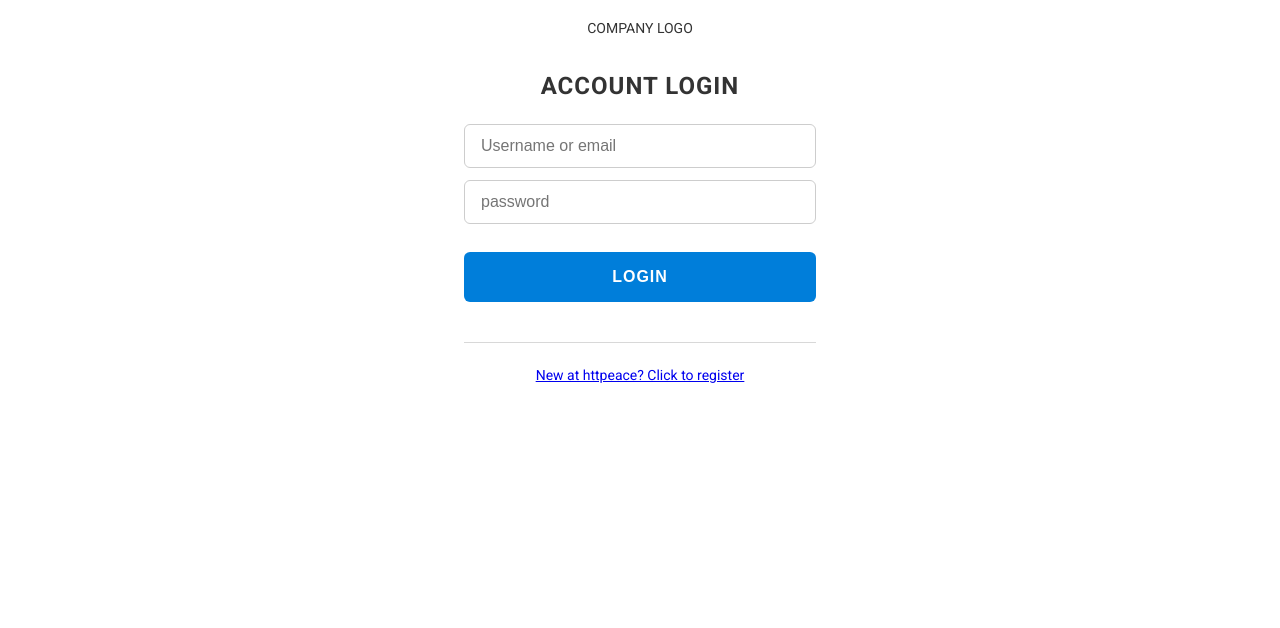
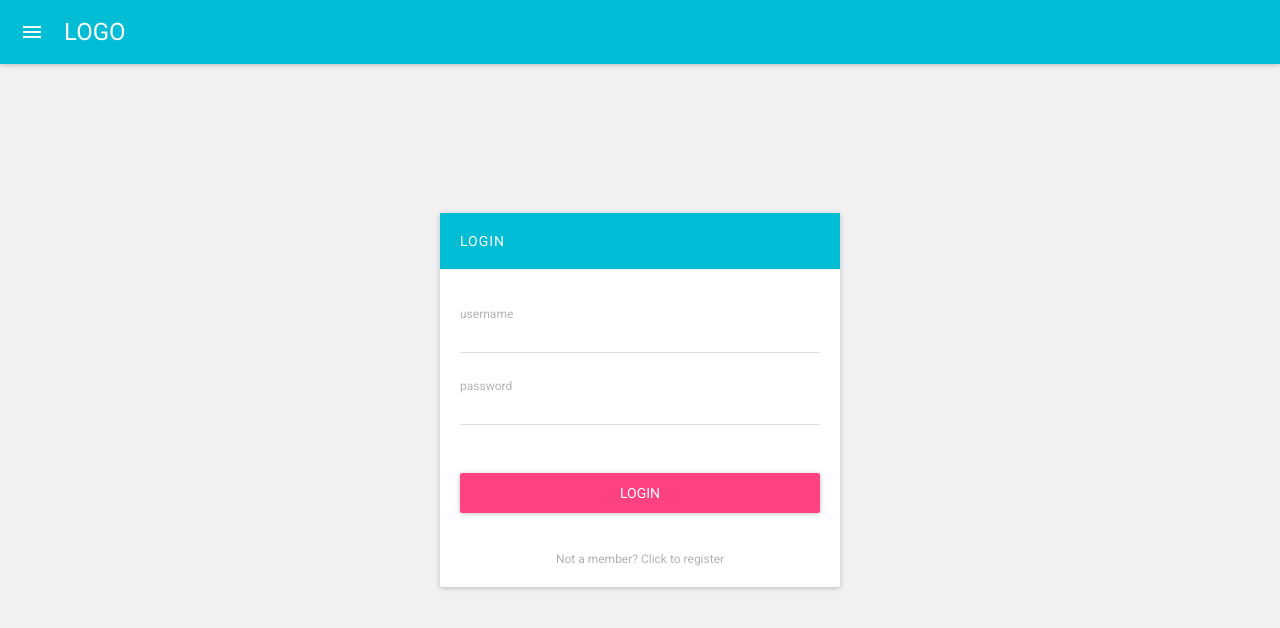
Before and after one commit to anath2/react-login-app, a React app: page /login in a window 1280 px wide. Built offline with nearby package versions, Linux system fonts and the light colour scheme.

Commit message:
Login page styling

```diff
--- a/package.json
+++ b/package.json
@@ -3,6 +3,8 @@
   "version": "0.1.0",
   "private": true,
   "dependencies": {
+    "material-ui": "^0.19.0",
+    "normalize.css": "^7.0.0",
     "prop-types": "^15.5.10",
     "react": "^15.6.1",
     "react-dom": "^15.6.1",
--- a/public/style.css
+++ b/public/style.css
@@ -1,103 +1,8 @@
 @import url('https://fonts.googleapis.com/css?family=Roboto:400,700');
 
-* {
-  box-sizing: border-box;
+body {
+  background-color: #f1f1f1
 }
-
-body {
-  font-family: "Roboto", sans-serif;
-  font-size: 16px;
-  color: #333;
+input:-webkit-autofill {
+  -webkit-box-shadow: 0 0 0 1000px white inset;
 }
-
-.wrapper {
-  width: 100%;
-  max-width: 400px;
-  padding: 12px;
-  font-size: 14px;
-  text-align: center;
-  margin: auto;
-}
-
-.form {
-  margin: auto;
-  width: 100%;
-  max-width: 400px;
-}
-
-.error {
-    background-color: #ff4d4d;
-    color: #fff;
-    padding: 12px;
-    position: relative;
-    top: 0;
-    width: 100%;
-    left: 0;
-    text-transform: uppercase;
-    letter-spacing: 1px;
-    border-radius: 6px;
-}
-
-.error-message {
-  text-align: left;
-  color: #ff4d4d;
-  font-style: italic;
-  margin-bottom: 18px;
-}
-
-.heading {
-  font-size: 24px;
-  text-transform: uppercase;
-  letter-spacing: 1px;
-}
-
-.text {
-  -webkit-apppearance: none;
-  padding: 12px 16px;
-  border-radius: 6px;
-  border: 1px solid #cdcdcd;
-  box-sizing: border-box;
-  box-shadow: none;
-  display: block;
-  margin: 12px 0;
-  font-size: 16px;
-  width: 100%;
-}
-
-.button {
-  background-color: #007eda;
-  border: none;
-  color: #fff;
-  padding: 16px 24px;
-  border-radius: 6px;
-  font-size: 16px;
-  font-weight: 600;
-  cursor: pointer;
-  width: 100%;
-  margin: 16px 0;
-  text-transform: uppercase;
-  letter-spacing: 1px;
-}
-
-.button:hover {
-  background-color: #0371c1;
-  box-shadow: 1px 2px 3px rgba(0, 0, 0, .1);
-}
-
-.hr {
-  padding: 0;
-  margin: 24px 0;
-  border: none;
-  border-top: 1px solid #d8d8d8;
-}
-
-.link {
-  color: #00518c;
-  display: block;
-  margin-bottom: 12px;
-  text-decoration: none;
-}
-
-.link:hover {
-  text-decoration: underline;
-}
--- a/src/components/App.js
+++ b/src/components/App.js
@@ -1,15 +1,16 @@
 import React from 'react'
 import { Route, Redirect } from 'react-router-dom'
 
+import AppBar from 'material-ui/AppBar'
+
 import LoginContainer from '../containers/LoginContainer'
 import RegisterContainer from '../containers/RegisterContainer'
-import Header from './Header';
 
 const App = ({ authenticated }) => {
 
   return (
-  <div className="wrapper">
-    <Header />
+  <div className="wrapper" >
+    <AppBar title="LOGO" />
     {
       !authenticated && <Redirect to={{
         pathname: '/login'
--- a/src/components/LoginForm.js
+++ b/src/components/LoginForm.js
@@ -2,28 +2,93 @@ import React from 'react'
 import PropTypes from 'prop-types'
 import { Link } from 'react-router-dom'
 
+// Styling inputs
+import Paper from 'material-ui/Paper'
+import RaisedButton from 'material-ui/RaisedButton'
+import TextField from 'material-ui/TextField'
+import Divider from 'material-ui/Divider'
+
+const paperStyle = {
+    maxWidth: 400,
+    position: "absolute",
+    top: "50%",
+    left: "50%",
+    transform: "translate(-50%, -50%)",
+    margin: "0 auto",
+    padding: 20,
+    textAlign: 'center',
+    display: 'block',
+
+}
+
+const headingStyle = {
+  transition: "all 450ms cubic-bezier(0.23, 1, 0.32, 1) 0ms",
+  textTransform: 'uppercase',
+  letterSpacing: '1px',
+  fontWeight: 'normal',
+  margin: -20,
+  padding: 20,
+  color: 'white',
+  backgroundColor: 'rgb(0, 188, 212)',
+  marginBottom: 20,
+  textAlign: 'left',
+  fontSize: 14
+}
+
+const buttonStyle = {
+  margin: "40px auto",
+  height: 40,
+  width: '100%',
+  //maxWidth: 250
+}
+
+const linkStyle = {
+  color: "#b2b2b2",
+  fontSize: 12,
+  textDecoration: "none",
+  display: "block"
+}
+
+// const textStyles={
+
+// }
+
+// const titleStyle = {
+//   backgroundColor: "#000"
+// }
 
 const LoginForm = ({ error, onSubmit }) => { return (
-  <div className="wrapper">
-    <h3 className="heading"> Account login </h3>
-    { error === "AUTH_ERROR" &&
-      <div className="error"> Authentication error </div>
+  <Paper style={paperStyle}>
+    {
+      error ?
+       <div style={{ ...headingStyle, backgroundColor: 'red' }}> Incorrect username or password </div>
+       : <div style={headingStyle}> Login </div>
     }
+
     <form onSubmit={ onSubmit } >
-      <input
-        className="text"
-        placeholder="Username or email"
-        type="text" />
-      <input
-        className="text"
-        placeholder="password"
-        type="password" />
-
-      <button className="button" type="submit"> Login </button>
+      <TextField
+        name="username"
+        type="text"
+        floatingLabelFixed={true}
+        floatingLabelText="username"
+        fullWidth={true}
+      />
+      <TextField
+        name="password"
+        type="password"
+        floatingLabelFixed={true}
+        floatingLabelText="password"
+        fullWidth={true}
+      />
+      <RaisedButton
+        label="Login"
+        type="submit"
+        secondary={true}
+        style={buttonStyle}
+      />
     </form>
-    <hr className="hr" />
-    <Link to="/register"> New at httpeace? Click to register </Link>
-  </div>
+    <Link style={linkStyle} to="/register"> Not a member? Click to register </Link>
+  </Paper>
 )}
 
 LoginForm.propTypes = {
--- a/src/index.js
+++ b/src/index.js
@@ -3,6 +3,9 @@ import ReactDOM from 'react-dom'
 import { Provider } from 'react-redux'
 import { createStore } from 'redux'
 import { BrowserRouter as Router, Route } from 'react-router-dom'
+
+import 'normalize.css'
+import MuiThemeProvider from 'material-ui/styles/MuiThemeProvider'
 
 import AppContainer from './containers/AppContainer'
 import AppReducer from './reducers'
@@ -15,7 +18,11 @@ let store = createStore(AppReducer,
 ReactDOM.render(
     <Provider store={ store }>
         <Router>
-            <Route path="/" component={AppContainer} />
+            <MuiThemeProvider >
+                <Route path="/" component={AppContainer} />
+            </MuiThemeProvider>
         </Router>
     </Provider>, document.getElementById('root'));
 registerServiceWorker();
+
+// TODO : Simplify the index.js file
```
Also changed, not shown: 1 other file.
